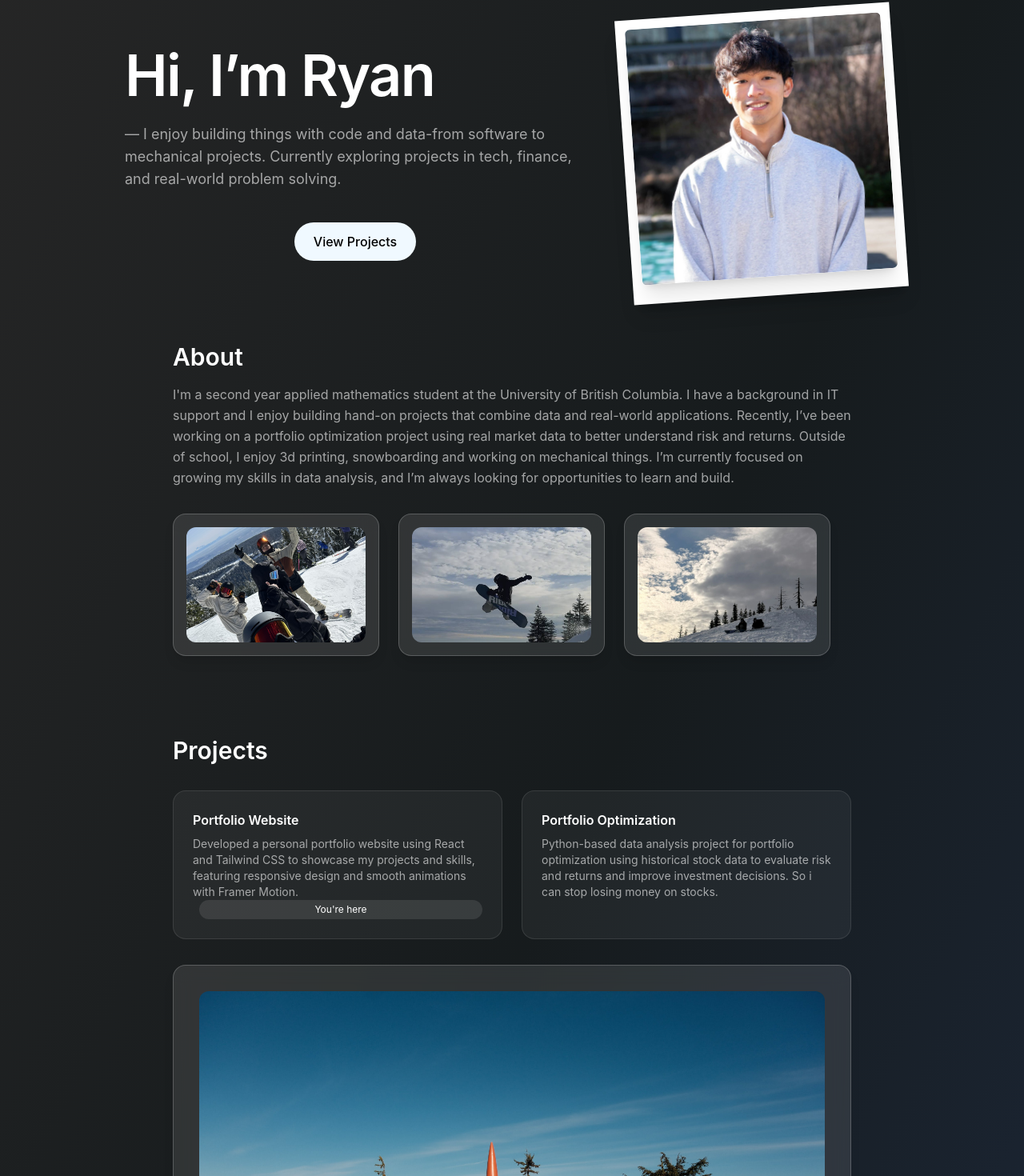
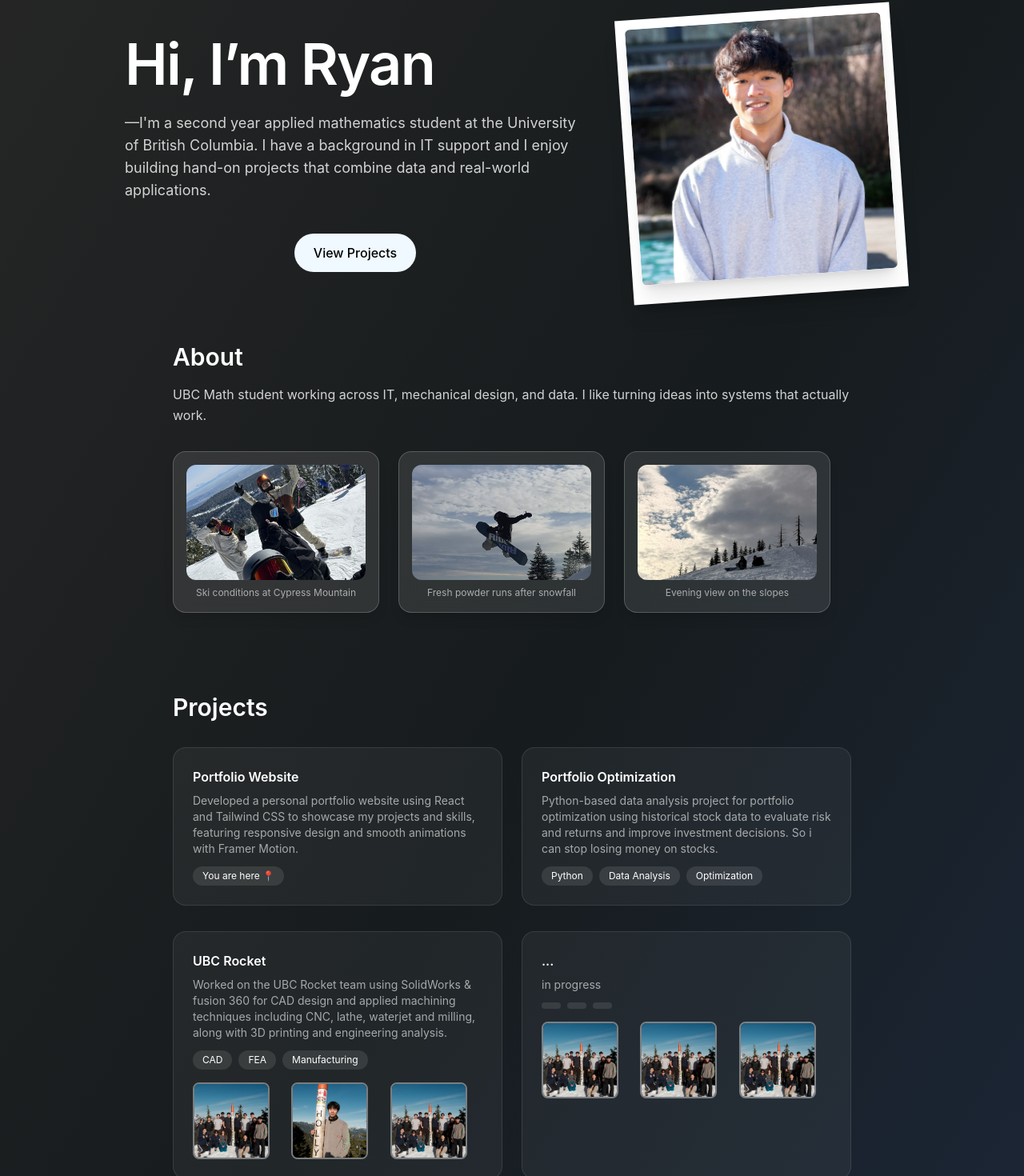
Before and after one commit to Rxn321/Portfolio-Website, a React (Vite) app: page / in a window 1280 px wide. Shown: the part 136-1606 px from the top of the page at 80% size. Built offline with nearby package versions, Linux system fonts and the light colour scheme.

Commit message:
changed pic layout

```diff
--- a/src/components/About.jsx
+++ b/src/components/About.jsx
@@ -14,32 +14,35 @@ export default function About() {
   >
     <section id="about" className="max-w-4xl mx-auto px-6 py-1 space-y-8">
       <h2 className="text-3xl font-semibold mb-4">About</h2>
-      <p className="text-white/60 leading-relaxed">
-        I'm a second year applied mathematics student at the University of British Columbia.
-        I have a background in IT support and I enjoy building hand-on projects that combine data and real-world applications.
-        Recently, I’ve been working on a portfolio optimization project using real market data to better understand risk and returns.
-        Outside of school, I enjoy 3d printing, snowboarding and working on mechanical things.
-        I’m currently focused on growing my skills in data analysis, and I’m always looking for opportunities to learn and build.
-
-
+      <p className="text-white/80 leading-relaxed">
+        UBC Math student working across IT, mechanical design, and data. I like turning ideas into systems that actually work.
       </p>
 
       <div className="flex gap-6 flex-wrap">
         <div className="bg-white/10 backdrop-blur-md p-4 rounded-2xl border border-white/20 shadow-lg hover:scale-105 transition">
           <img src={snow0} alt="snow" className="w-56 h-36 object-cover rounded-xl" />
+          <p className="text-xs text-white/60 mt-2 text-center">
+            Ski conditions at Cypress Mountain
+          </p>
         </div>
 
         <div className="bg-white/10 backdrop-blur-md p-4 rounded-2xl border border-white/20 shadow-lg hover:scale-105 transition">
           <img src={snow1} alt="snow" className="w-56 h-36 object-cover rounded-xl" />
+          <p className="text-xs text-white/60 mt-2 text-center">
+            Fresh powder runs after snowfall
+          </p>
         </div>
 
         <div className="bg-white/10 backdrop-blur-md p-4 rounded-2xl border border-white/20 shadow-lg hover:scale-105 transition">
           <img src={snow3} alt="snow" className="w-56 h-36 object-cover rounded-xl" />
+          <p className="text-xs text-white/60 mt-2 text-center">
+            Evening view on the slopes
+          </p>
         </div>
 
       </div>
     </section>
   </motion.div>
   )
-   {/*Need more pics*/}
+   {/*Need better pics*/}
 }
--- a/src/components/Hero.jsx
+++ b/src/components/Hero.jsx
@@ -15,9 +15,9 @@ export default function Hero() {
           Hi, I’m Ryan
         </h1>
 
-        <p className="mt-6 text-white/60 text-lg">
-         — I enjoy building things with code and data-from software to mechanical projects.
-          Currently exploring projects in tech, finance, and real-world problem solving.
+        <p className="mt-6 text-white/80 text-lg">
+         —I'm a second year applied mathematics student at the University of British Columbia.
+        I have a background in IT support and I enjoy building hand-on projects that combine data and real-world applications.
         </p>
 
         <div className="mt-10 flex gap-1 justify-center w-full">
--- a/src/components/Navbar.jsx
+++ b/src/components/Navbar.jsx
@@ -68,3 +68,5 @@ export default function Navbar() {
     </nav>
   );
 }
+
+   {/*Update link to optimization project*/}
--- a/src/components/Projects.jsx
+++ b/src/components/Projects.jsx
@@ -1,4 +1,5 @@
-import rocket from "../assets/rocket-1.jpg"
+import rocket1 from "../assets/rocket-1.jpg"
+import rocket2 from "../assets/meAndRocket.jpg"
 import { motion } from "framer-motion"
 
 const container = {
@@ -38,11 +39,13 @@ export default function Projects() {
             <p className="text-white/60 text-sm mt-2">
               Developed a personal portfolio website using React and Tailwind CSS to showcase my projects and skills,
               featuring responsive design and smooth animations with Framer Motion.
-
             </p>
-            <span className="text-xs bg-white/10 flex justify-center py-1 rounded-full ml-2">
-              You're here
-            </span>
+{/*tags*/}
+            <div className="flex gap-2 flex-wrap mt-3">
+              <span className="text-xs bg-white/10 px-3 py-1 rounded-full">
+                You are here { "\u{1F4CD}" }
+              </span>
+            </div>
           </motion.div>
 
           <motion.div variants={item} className="p-6 rounded-2xl bg-white/5 border border-white/10 hover:bg-white/10 transition">
@@ -51,33 +54,87 @@ export default function Projects() {
               Python-based data analysis project for portfolio optimization using historical stock data to evaluate risk and returns and improve investment decisions.
               So i can stop losing money on stocks.
             </p>
+{/*tags*/}
+            <div className="flex gap-2 flex-wrap mt-3">
+              <span className="text-xs bg-white/10 px-3 py-1 rounded-full">
+                Python
+              </span>
+              <span className="text-xs bg-white/10 px-3 py-1 rounded-full">
+                Data Analysis
+              </span>
+              <span className="text-xs bg-white/10 px-3 py-1 rounded-full">
+                Optimization
+              </span>
+            </div>
           </motion.div>
         </div>
 
-
-        <motion.div variants={item} className="mt-8 bg-white/10 backdrop-blur-md p-8 rounded-2xl border border-white/20 shadow-lg hover:scale-105 transition inline-block">
-          <img src={rocket} alt="project" className="w-full h-full object-cover rounded-xl" />
-        </motion.div>
-
-
         <div className="grid gap-6 md:grid-cols-2 mt-8">
-
           <motion.div variants={item} className="p-6 rounded-2xl bg-white/5 border border-white/10 hover:bg-white/10 transition">
             <h3 className="font-semibold">UBC Rocket</h3>
             <p className="text-white/60 text-sm mt-2">
               Worked on the UBC Rocket team using SolidWorks & fusion 360 for CAD design and applied machining techniques including
               CNC, lathe, waterjet and milling, along with 3D printing and engineering analysis.
             </p>
+{/*tags*/}
+            <div className="flex gap-2 flex-wrap mt-3">
+              <span className="text-xs bg-white/10 px-3 py-1 rounded-full">
+                CAD
+              </span>
+              <span className="text-xs bg-white/10 px-3 py-1 rounded-full">
+                FEA
+              </span>
+              <span className="text-xs bg-white/10 px-3 py-1 rounded-full">
+                Manufacturing
+              </span>
+            </div>
+{/* images */}
+            <div className="grid grid-cols-3 gap-2 mt-4">
+              <div className="w-24 h-24 border-2 border-white/40 rounded-lg overflow-hidden hover:scale-250 transition">
+                <img src={rocket1} className="w-24 h-24 object-cover" />
+              </div>
+              <div className="w-24 h-24 border-2 border-white/40 rounded-lg overflow-hidden hover:scale-250 transition">
+              <img src={rocket2} className="w-24 h-24 object-cover" />
+              </div>
+              <div className="w-24 h-24 border-2 border-white/40 rounded-lg overflow-hidden hover:scale-250 transition">
+                <img src={rocket1} className="w-24 h-24 object-cover" />
+              </div>
+            </div>
           </motion.div>
 
           <motion.div variants={item} className="p-6 rounded-2xl bg-white/5 border border-white/10 hover:bg-white/10 transition">
-            <h3 className="font-semibold">Another Website</h3>
+            <h3 className="font-semibold">...</h3>
             <p className="text-white/60 text-sm mt-2">in progress</p>
+{/*tags*/}
+            <div className="flex gap-2 flex-wrap mt-3">
+              <span className="text-xs bg-white/10 px-3 py-1 rounded-full">
+
+              </span>
+              <span className="text-xs bg-white/10 px-3 py-1 rounded-full">
+
+              </span>
+              <span className="text-xs bg-white/10 px-3 py-1 rounded-full">
+
+              </span>
+            </div>
+{/* images */}
+            <div className="grid grid-cols-3 gap-2 mt-4">
+              <div className="w-24 h-24 border-2 border-white/40 rounded-lg overflow-hidden hover:scale-250 transition">
+                <img src={rocket1} className="w-24 h-24 object-cover" />
+              </div>
+              <div className="w-24 h-24 border-2 border-white/40 rounded-lg overflow-hidden hover:scale-250 transition">
+              <img src={rocket1} className="w-24 h-24 object-cover" />
+              </div>
+              <div className="w-24 h-24 border-2 border-white/40 rounded-lg overflow-hidden hover:scale-250 transition">
+                <img src={rocket1} className="w-24 h-24 object-cover" />
+              </div>
+            </div>
           </motion.div>
-
         </div>
 
       </motion.div>
     </section>
   )
 }
+
+{/*add personal pics for projects and link to project*/}
```
Also changed, not shown: src/assets/meAndRocket.jpg (added), src/assets/rocket-1.jpg.
